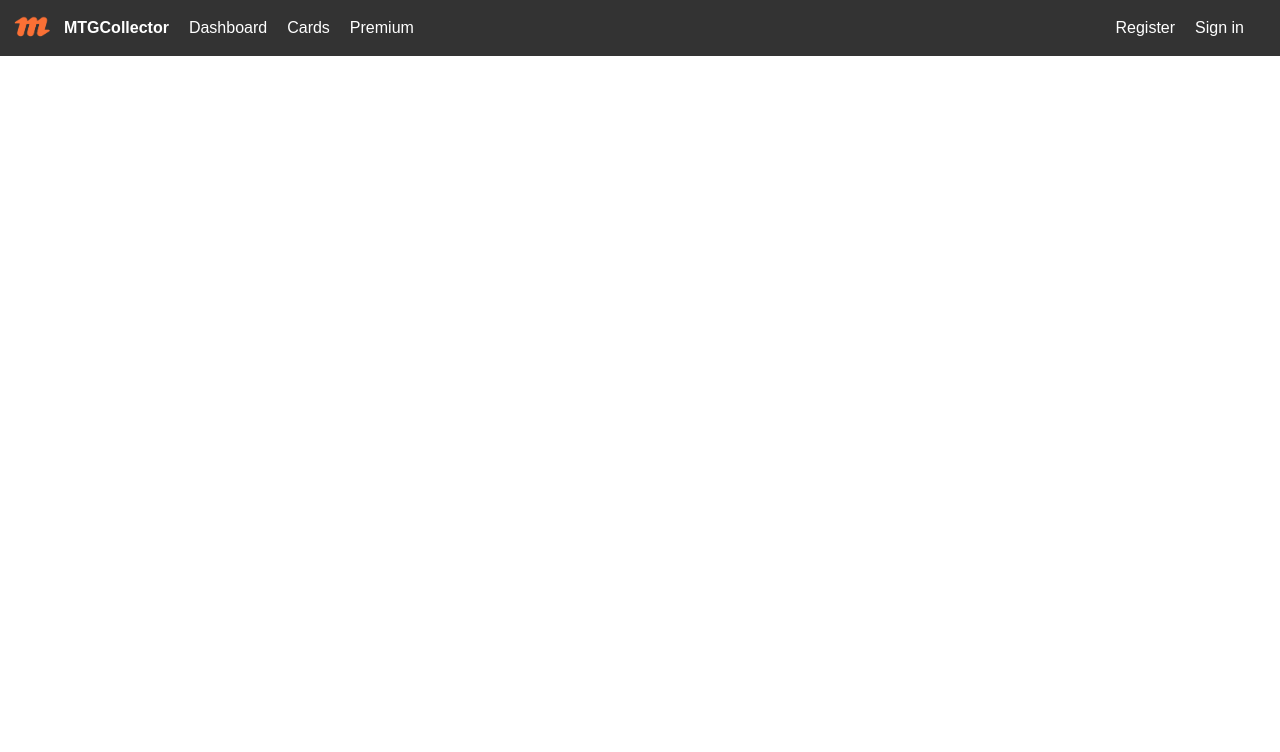
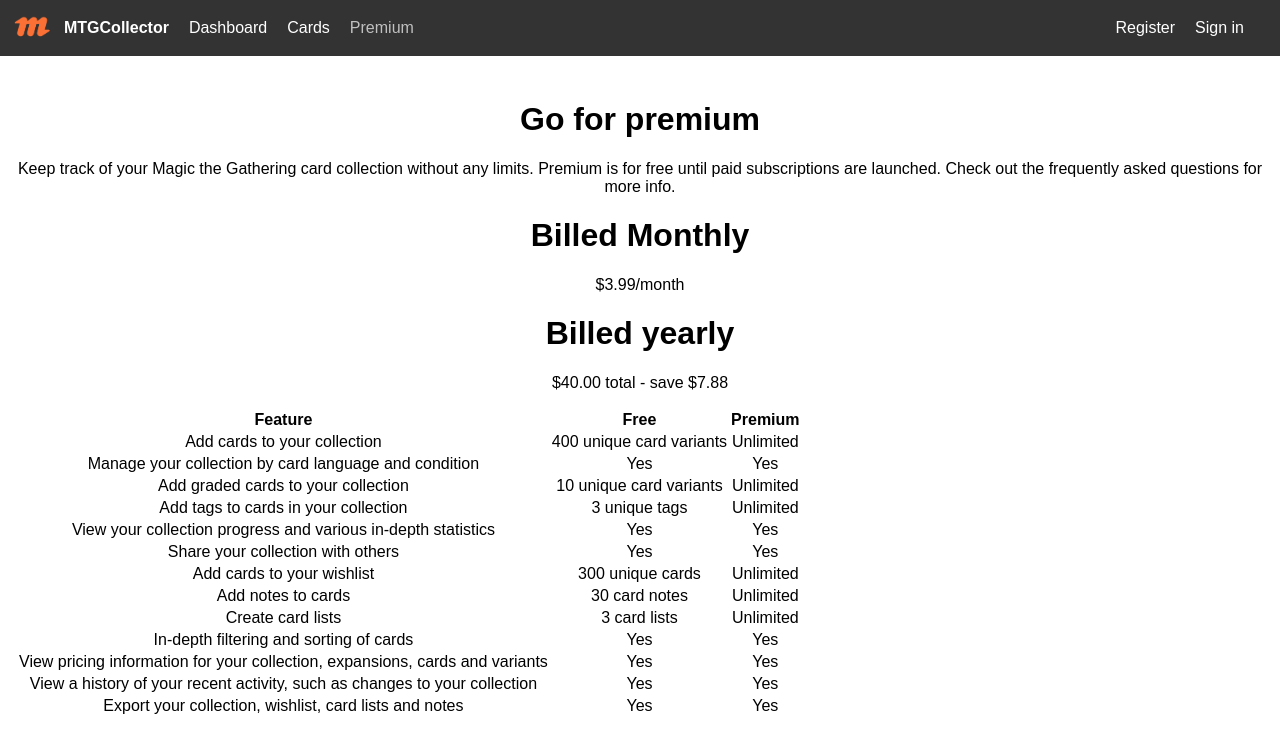
Before and after one commit to Leslie-Hoang-007/MTG-Collection-Manager-PERN, a React (Create React App) app in the folder client/: page /premium2 in a window 1280 px wide. Shown: the top 752 px of the page. Built offline with nearby package versions, Linux system fonts and the light colour scheme; the HTML template or start-up script is replaced by a standard one.

Commit message:
premium works now just need css

```diff
--- a/client/src/App.js
+++ b/client/src/App.js
@@ -30,7 +30,7 @@
           <Route path="/collection" element={<Collection />} />
           <Route path="/collection/:cardincollection_id" element={<CardInCollection />} />
           <Route path="/wishlist" element={<Wishlist/>} />
-          <Route path="/premium" element={<Premium/>} />
+          <Route path="/premium2" element={<Premium/>} />
           <Route path="/admin" element={<Admin/>} />
         </Routes>
       </Router>
--- a/client/src/components/navbar.js
+++ b/client/src/components/navbar.js
@@ -113,8 +113,8 @@
                         )}
                         <li className="navbar-item">
                             <Link
-                                to="/premium"
-                                className={`custom-link ${isActive("/premium") ? "active" : ""}`}
+                                to="/premium2"
+                                className={`custom-link ${isActive("/premium2") ? "active" : ""}`}
                             >
                                 Premium
                             </Link>
--- a/client/src/pages/premium.js
+++ b/client/src/pages/premium.js
@@ -40,13 +40,12 @@
             );
         }
 
-        console.log(cookies);
     }, [sessionId]);
 
 
-     // Fetch for check if admin
+    // Fetch for check if admin
 
-     const isAdmin = async () => {
+    const isAdmin = async () => {
         try {
             const baseURL =
                 process.env.NODE_ENV === "production"
@@ -54,8 +53,10 @@
                     : "http://localhost:5000/api/isadmin";
             const response = await axios.get(baseURL, { withCredentials: true });
 
-            console.log(response.data.message);
             setCookies("isAdmin", response.data.message);
+            console.log(response.data.message, "asdf");
+            console.log(cookies);
+
         } catch (error) {
             // If the request returns a 419, attempt to refresh the token and retry
             if (error.response && error.response.status === 419) {
@@ -75,8 +76,9 @@
             const baseURL = process.env.NODE_ENV === 'production' ? `/api/create-subscription` : "http://localhost:5000/api/create-subscription";
             const response = await axios.post(baseURL, { session_id }, { withCredentials: true });
             window.location.reload(); // Redirect to the checkout URL
+            window.location.href = "http://localhost:3000/premium2"
         } catch (error) {
-// add refresh
+            // add refresh
         }
     };
 
@@ -96,12 +98,12 @@
     const fetchBillingPortal = async () => {
         try {
             const baseURL = process.env.NODE_ENV === 'production' ? `/api/create-portal-session` : "http://localhost:5000/api/create-portal-session";
-            const response = await axios.post(baseURL, { }, { withCredentials: true });
+            const response = await axios.post(baseURL, {}, { withCredentials: true });
             console.log(response.data.url);
             const url = response.data.url;
             window.location.href = url; // Redirect to the checkout URL
         } catch (error) {
-// add refresh
+            // add refresh
         }
     };
 
@@ -144,7 +146,7 @@
 
             <main className="main">
                 <div className="container">
-                    {cookies.isAdmin === 'member' || cookies.isAdmin ==='' && (
+                    {cookies.isAdmin === 'member' && (
                         <ProductDisplay />
                     )}
                     {cookies.isAdmin === 'subscriber' && (
@@ -153,6 +155,10 @@
                     {cookies.isAdmin === 'unsubscriber' && (
                         <SuccessDisplay button_text={'Renew subscription'} />
                     )}
+                    {cookies.isAdmin === '' && (
+                        <SuccessDisplay button_text={'Renew subscription'} />
+                    )}
+
                     <h1>Go for premium</h1>
                     <p>
                         Keep track of your Magic the Gathering card collection without any limits.
```
Also changed, not shown: 1 other file (tests, documents, lock files or other folders).
